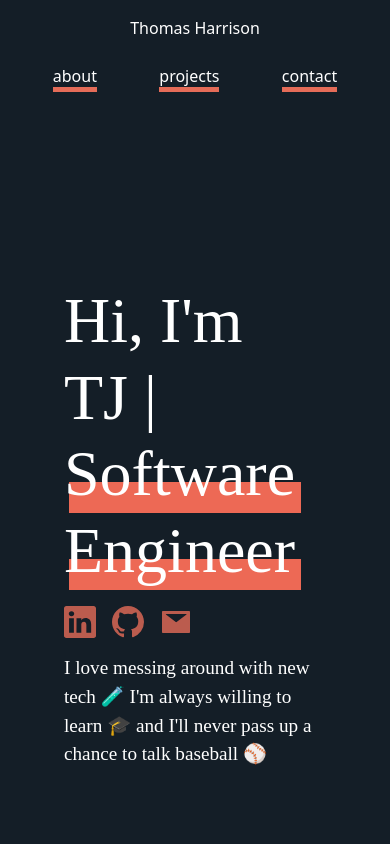
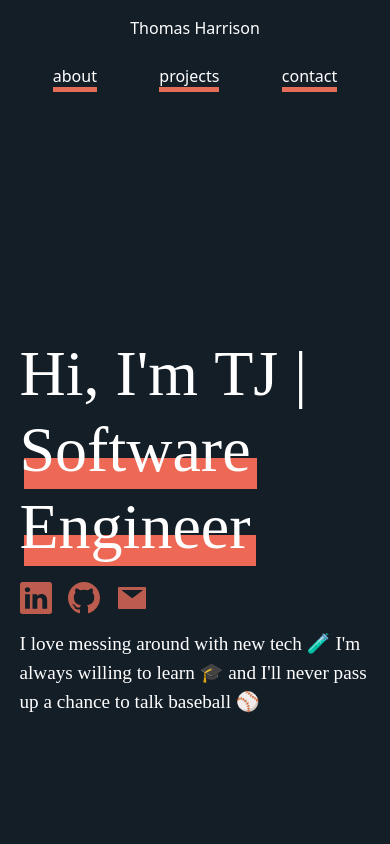
Before and after one commit to tjpoof/digital-portfolio, a React (Vite) app: page / in a window 390 px wide. Shown: the top 844 px of the page. Built offline with nearby package versions, Linux system fonts and the light colour scheme; a web font is replaced by a local one.

Commit message:
mobile compatibility edits

```diff
--- a/src/styles/App.scss
+++ b/src/styles/App.scss
@@ -23,6 +23,8 @@
   }
 
   .navbar-nav {
+    flex-direction: row;
+
     .nav-item {
       margin: 0 clamp(1rem, 8vw, 8rem);
       font-weight: 500;
@@ -49,9 +51,9 @@
   }
 }
 
-@media (max-width: 576px) {
+@media (max-width: 340px) {
   .navbar-nav {
-    flex-direction: row !important;
+    flex-direction: column !important;
   }
 }
 
@@ -64,12 +66,12 @@
   display: flex;
   align-items: center;
   font-family: 'Muli';
-  padding: 0 4rem;
+  padding: 0 3rem;
 
   .hero-text-container {
     text-align: left;
     margin: 0 auto;
-    width: 70rem;
+    max-width: 70rem;
 
     h1 {
       font-size: 4rem;
@@ -126,6 +128,12 @@
       font-size: 1.2rem;
       max-width: 30rem;
     }
+  }
+}
+
+@media (max-width: 478px) {
+  .hero-section {
+    padding: 0 5%;
   }
 }
 
@@ -521,6 +529,12 @@
       margin: 1rem 3rem;
     }
   }
+
+  @media (max-width: 478px) {
+    .body-section {
+      margin: 1rem 5%;
+    }
+  }
 }
 
 
@@ -587,6 +601,18 @@
   @media (max-width: 1200px) {
     .body-section {
       margin: 1rem 3rem;
+    }
+  }
+
+  @media (max-width: 478px) {
+    .body-section {
+      margin: 1rem 5%;
+
+      .project-section {
+        .multi-column-container {
+          flex-direction: column;
+        }
+      }
     }
   }
 }
@@ -657,6 +683,12 @@
   @media (max-width: 1200px) {
     .body-section {
       margin: 1rem 3rem;
+    }
+  }
+
+  @media (max-width: 478px) {
+    .body-section {
+      margin: 1rem 5%;
     }
   }
 }
--- a/src/views/HomePage.jsx
+++ b/src/views/HomePage.jsx
@@ -32,7 +32,6 @@ export function HomePage() {
                             <div>Engineer</div>
                             <div className="highlight"></div>
                         </div>
-
                     </h1>
                     <div className="contact-buttons">
                         <a href="https://www.linkedin.com/in/tjharrison0827/" target="_blank" rel="noopener noreferrer">
```
